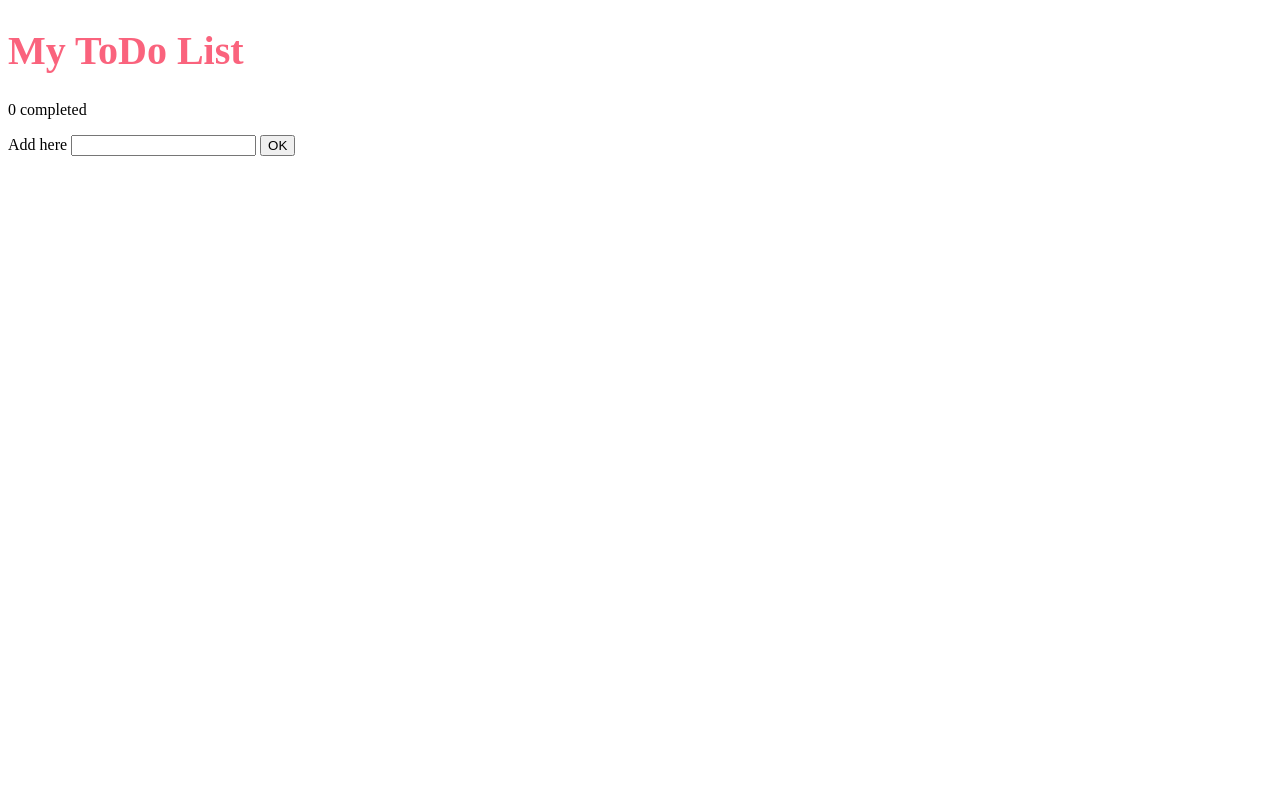
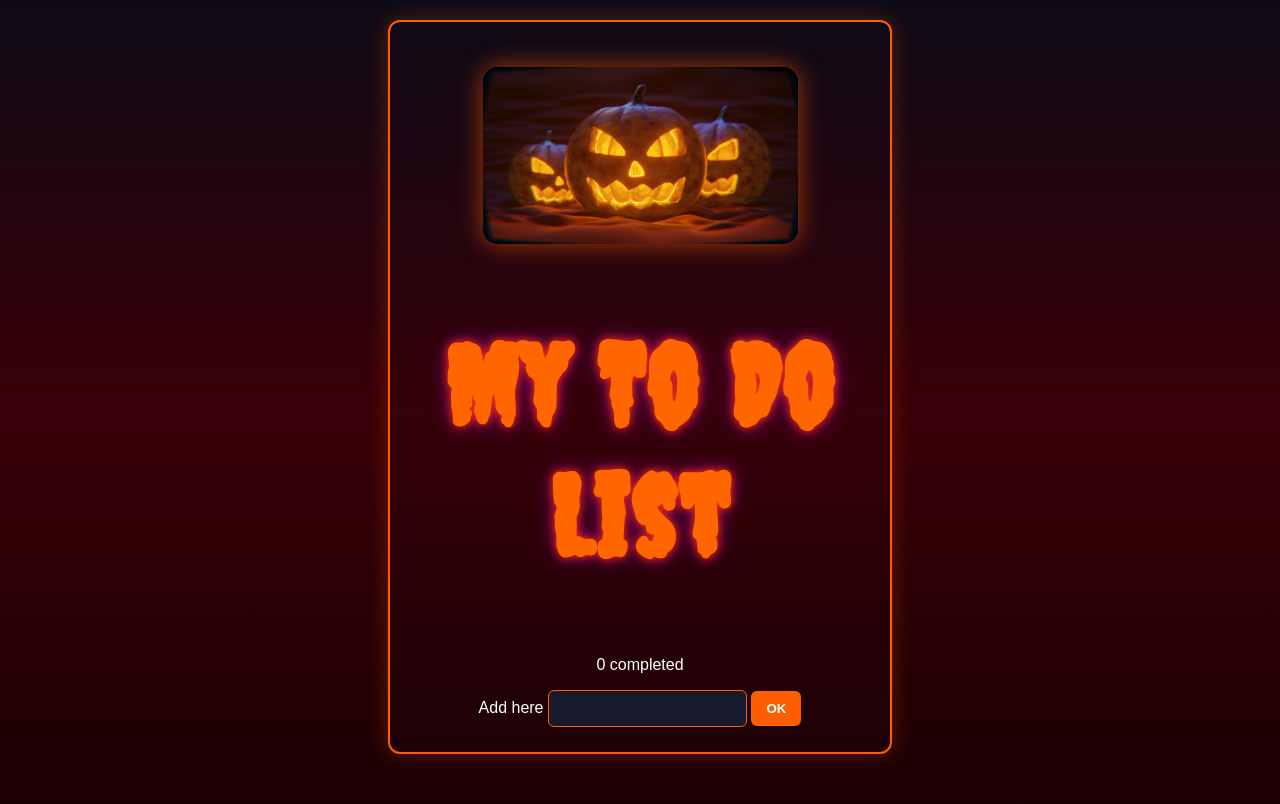
Before and after one commit to jacquelineolsson/to-do-app, a plain HTML site: page index.html in a window 1280 px wide. Drawn offline with Linux system fonts and the light colour scheme.

Commit message:
halloween tema

```diff
--- a/index.html
+++ b/index.html
@@ -10,7 +10,12 @@
 
 
 <body>
-<h1>My ToDo List</h1>
+
+    <div class="todo-container">
+ <img src="pumpaa.jpg"
+ class="bottom-image">
+<h1>My To Do List</h1>
+
 <p id="countTodos">0 completed</p>
 <label for="todo-input">Add here</label>
 <input type="text" id="todo-input">
@@ -18,8 +23,10 @@
 <button type="button" id="addBtn">OK</button>
 
 <small id="infoText"></small>
+</div>
+<ul id="todoList"></ul>
 
-<ul id="todoList"></ul>
+
 
 
 <script src="script.js"></script>
--- a/style.css
+++ b/style.css
@@ -1,24 +1,56 @@
+
+
+@import url("https://fonts.googleapis.com/css2?family=Creepster&display=swap");
+
 
 
 h1 {
-    color: rgb(250, 99, 125);
-    font-size: 2.5rem;
+    font-family: "Creepster", cursive;
+    color: #ff6600;
+    text-shadow: 0 0 10px #ff3300, 0 0 20px #800080;
+    letter-spacing: 2px;
+    font-size: 7rem;
     font-weight: 700;
+}
+
+
+body {
+
+    background: linear-gradient(to bottom, #0e0b16 0%, #3a0007 50%, #1a0003 100%);
+    color: #ffffff;
+    min-height: 100vh;
+    margin: 0;
+    font-family: Arial, sans-serif;
+}
+
+
+.todo-container {
+    background-color: rgba(20, 20, 25, 0.085);
+    border: 2px solid#ff5e00;
+    border-radius: 12px;
+    max-width: 450px;
+    margin: 20px auto;
+    padding: 25px;
+    box-shadow: 0 0 20px rgba(255, 94, 0, 0.3);
+    text-align: center;
 }
 /* Color and pointer for the li list */
 li {
-    color: black;
+    font-family: "Creepster", cursive;
+    font-size: 1.2rem;
+    color: #ffffff;
+    margin-bottom: 10px;
     cursor: pointer;
 }
 
 .completed {
     text-decoration: line-through;
-    color:grey
+    color:rgb(252, 117, 54)
 }
 
 .trashcan {
     font-size: 1.5rem;
-    color: rgba(230, 22, 74, 0.959)
+    color: rgba(235, 64, 11, 0.973)
 }
  /* no line-through over trash can */
 .completed .trashcan {
@@ -29,3 +61,37 @@ li {
 .trashcan:hover {
     cursor: pointer;
 }
+
+input[type="text"] {
+    padding: 10px;
+    border-radius: 6px;
+    border: 1px solid #ff5e00;
+    background-color: #1a1a2e;
+    color: #ffffff;
+    outline: none;
+}
+
+button {
+    padding: 10px 15px;
+    border-radius: 6px;
+    border: none;
+    background-color: #ff5e00;
+    color: #ffffff;
+    font-weight: bold;
+    cursor: poinert;
+    transition: background 0.2s;
+
+}
+
+button:hover {
+    background-color: £e05200;
+}
+.bottom-image {
+    width: 70%;
+    max-width: 800px;
+    height: auto;
+    display: block;
+    margin: 20px auto;
+    border-radius: 15px;
+    box-shadow: 0 0 25px rgba(255, 94, 0, 0.6);
+}
```
Also changed, not shown: halloween.jpg (added), pumpa.jpg (added), pumpaa.jpg (added).
